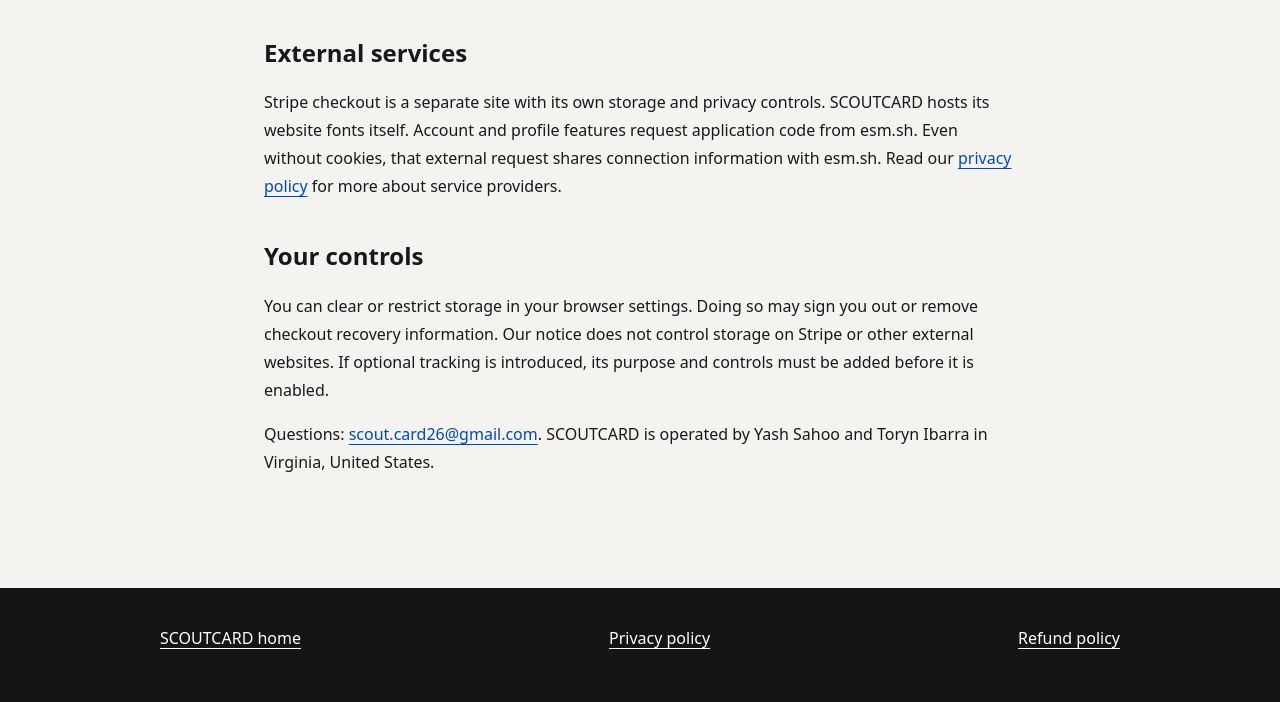
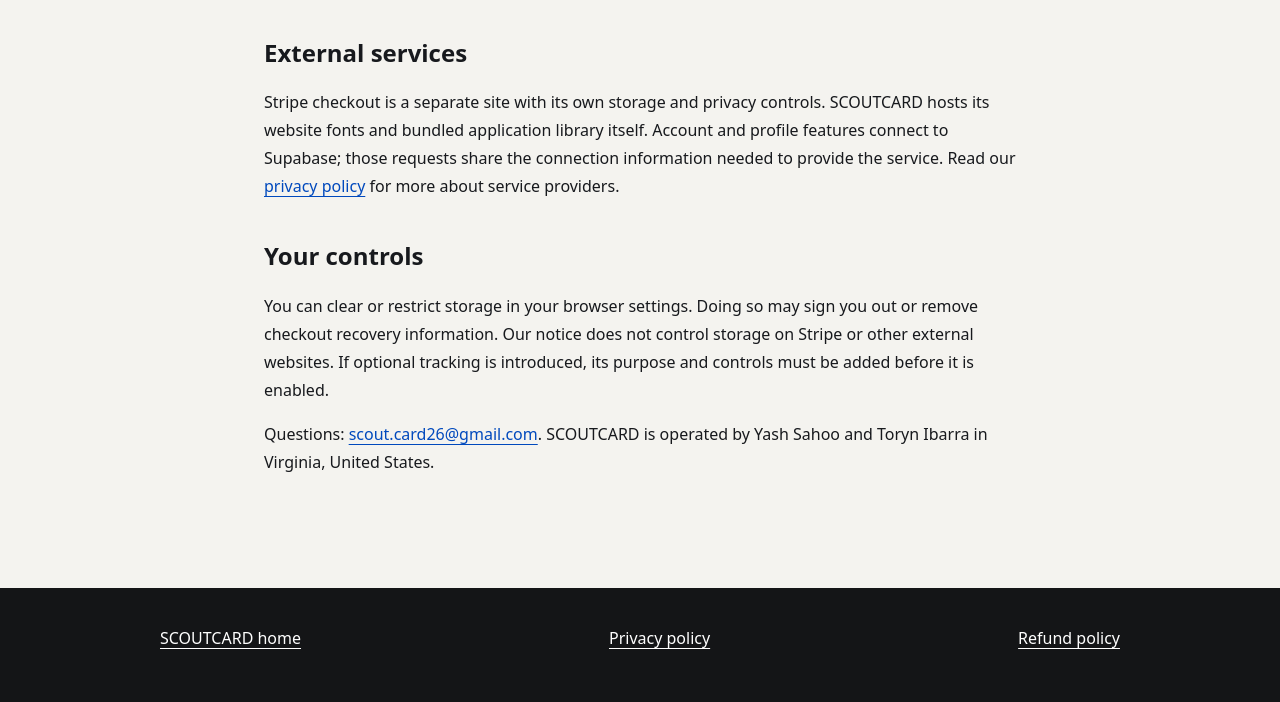
Before and after one commit to ysahoo78/SCOUTCARD, a website: page cookies.html in a window 1280 px wide. Shown: the part 1196-1898 px from the top of the page. Drawn offline with Linux system fonts and the light colour scheme.

Commit message:
Document self-hosted SDK and update privacy disclosures

```diff
--- a/cookies.html
+++ b/cookies.html
@@ -11,7 +11,7 @@
 <h2>Checkout recovery</h2><p>The session-storage entry <code>scoutcard-pending-checkout</code> remembers your order reference, email, and a fingerprint of submitted order details. It helps resume checkout and avoid duplicate order requests. Session storage normally ends with the browser tab's session; restored tabs may retain it.</p>
 <h2>Age check</h2><p>Before account entry, we ask your age and, for teens, whether you have parent or guardian permission. We retain only a self-reported age group and permission acknowledgment in session storage under <code>scoutcard-age-session-v1</code>, normally for the lifetime of that tab session. We do not store the entered age or date of birth through this screen. This is not identity or parental verification.</p>
 <h2>Your storage choice</h2><p>The entry <code>scoutcard-storage-choice-v1</code> remembers that you selected essential storage only. It does not authorize advertising or analytics. You can reopen the notice using “Cookie settings” where shown or clear site data in your browser.</p>
-<h2>External services</h2><p>Stripe checkout is a separate site with its own storage and privacy controls. SCOUTCARD hosts its website fonts itself. Account and profile features request application code from esm.sh. Even without cookies, that external request shares connection information with esm.sh. Read our <a href="privacy.html">privacy policy</a> for more about service providers.</p>
+<h2>External services</h2><p>Stripe checkout is a separate site with its own storage and privacy controls. SCOUTCARD hosts its website fonts and bundled application library itself. Account and profile features connect to Supabase; those requests share the connection information needed to provide the service. Read our <a href="privacy.html">privacy policy</a> for more about service providers.</p>
 <h2>Your controls</h2><p>You can clear or restrict storage in your browser settings. Doing so may sign you out or remove checkout recovery information. Our notice does not control storage on Stripe or other external websites. If optional tracking is introduced, its purpose and controls must be added before it is enabled.</p>
 <p>Questions: <a href="mailto:scout.card26@gmail.com">scout.card26@gmail.com</a>. SCOUTCARD is operated by Yash Sahoo and Toryn Ibarra in Virginia, United States.</p>
 </main>
```
